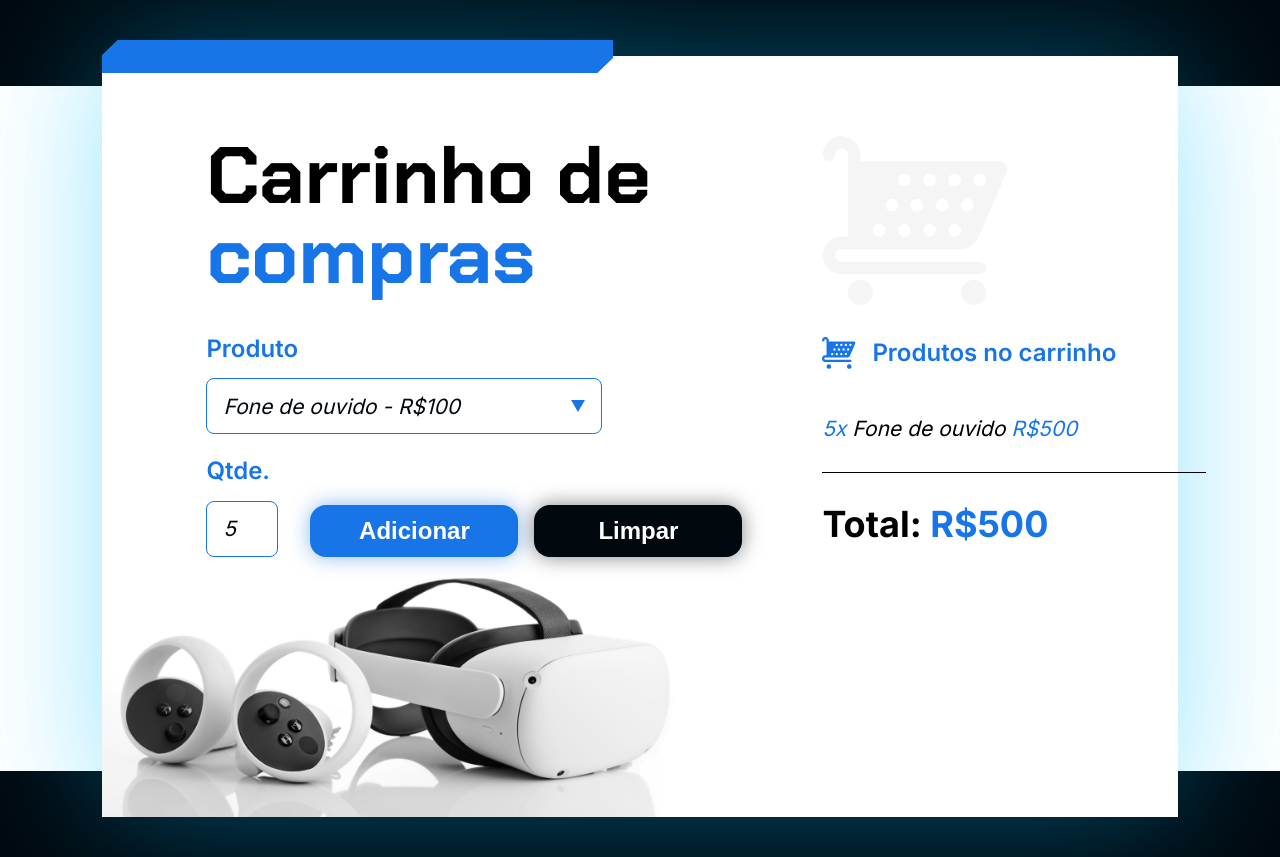
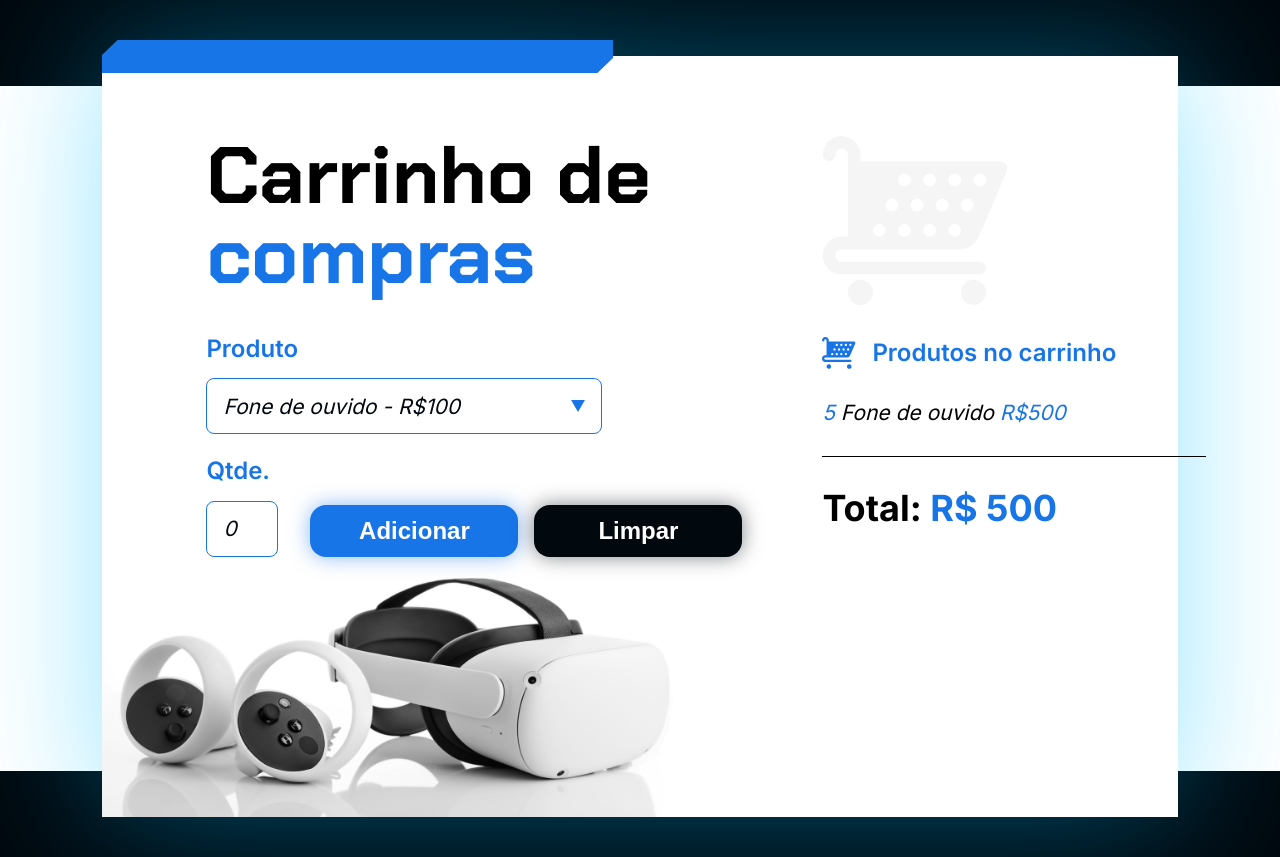
Before and after one commit to Rondi650/carrinho-compras, a plain HTML site: page index.html in a window 1280 px wide. Both pictures are taken after typing "5" into the empty fields and a click on the button "Adicionar". Drawn offline with Linux system fonts and the light colour scheme.

Commit message:
versao atualizada

```diff
--- a/index.html
+++ b/index.html
@@ -57,14 +57,14 @@
 
       <section class="carrinho__produtos" id="lista-produtos">
         <section class="carrinho__produtos__produto">
-          <!--<span class="texto-azul">1x</span> Celular <span class="texto-azul">R$1400</span>-->
+          <span class="texto-azul">1x</span> Celular <span class="texto-azul">R$1400</span>
         </section>
       </section>
 
       <div class="divisoria"></div>
 
       <p class="carrinho__total">
-        Total: <span class="texto-azul" id="valor-total">R$0</span>
+        Total: <span class="texto-azul" id="valor-total">R$1400</span>
       </p>
     </section>
   </main>
--- a/js/app.js
+++ b/js/app.js
@@ -1,33 +1,32 @@
+let totalGeral = 0
+limpar()
 
-let resultadoGlobal = 0
 
 function adicionar() {
-    let quantidade = parseInt(document.getElementById('quantidade').value)
-    let produtoSelecionado = document.getElementById('produto').value;
-    let apenasValorProduto = parseInt(produtoSelecionado.replace(/\D+/g, ''))
-    let apenasTextoProduto = produtoSelecionado.replace(/[-–]? ?R\$?[\d,.]+/gi, "")
-    console.log(apenasTextoProduto)
+    //recuperar valores, nome do produto, quantidade e valor
+    let produto = document.getElementById('produto').value
+    let nomeProduto = produto.split('-')[0]
+    let valorUnitario = parseInt(produto.split('R$')[1])
+    let quantidade = document.getElementById('quantidade').value
 
-    resultadoGlobal = resultadoGlobal + (quantidade * apenasValorProduto)
-    console.log(resultadoGlobal)
+    //calcular preco, o nosso subtotal
+    let preco = valorUnitario * quantidade
 
-    //document.querySelector('.carrinho__produtos').innerHTML = ''
+    //adicionar no carrinho
+    let carrinho = document.getElementById('lista-produtos')
+    carrinho.innerHTML = carrinho.innerHTML + `<section class="carrinho__produtos__produto">
+    <span class="texto-azul">${quantidade}</span> ${nomeProduto} <span class="texto-azul">R$${preco}</span>
+    </section>`
 
-    document.querySelector(".carrinho__produtos").insertAdjacentHTML(
-        'beforeend',
-        `<section class="carrinho__produtos__produto">
-        <span class="texto-azul">${quantidade}x</span> ${apenasTextoProduto} <span class="texto-azul">R$${quantidade * apenasValorProduto}</span>
-    </section>`
-    );
-
-    document.querySelector(".carrinho__total").innerHTML =
-    `Total: <span class="texto-azul" id="valor-total">R$${resultadoGlobal}</span>`
-
+    //atualizar o valor total
+    totalGeral = totalGeral + preco
+    let campoTotal = document.getElementById('valor-total')
+    campoTotal.textContent = `R$ ${totalGeral}`
+    document.getElementById('quantidade').value = 0
 }
 
 function limpar() {
-    resultadoGlobal = 0
-    document.querySelector(".carrinho__produtos").innerHTML = ''
-    document.querySelector(".carrinho__total").innerHTML =
-    `Total: <span class="texto-azul" id="valor-total">R$0</span>`
+    totalGeral = 0
+    document.getElementById('lista-produtos').innerHTML = ''
+    document.getElementById('valor-total').innerHTML = 'R$ 0'
 }
```
